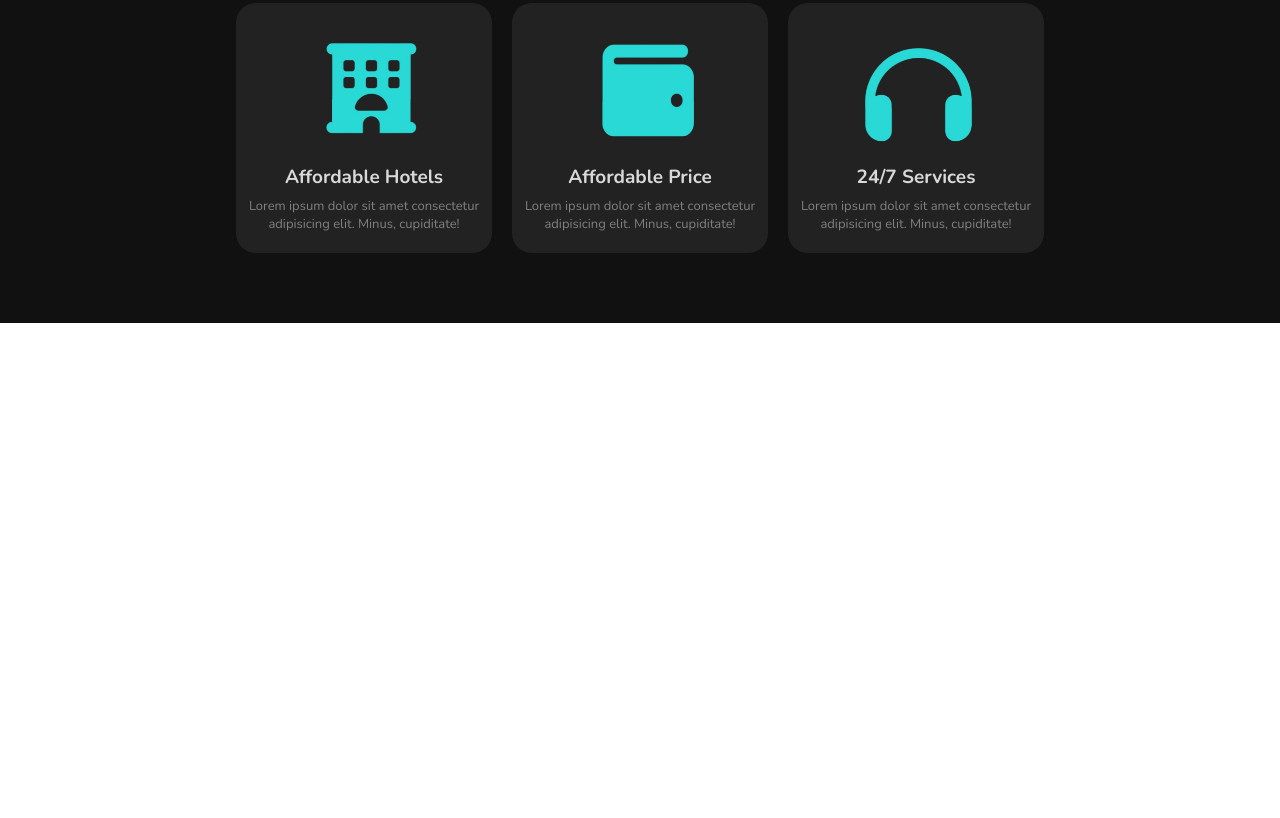
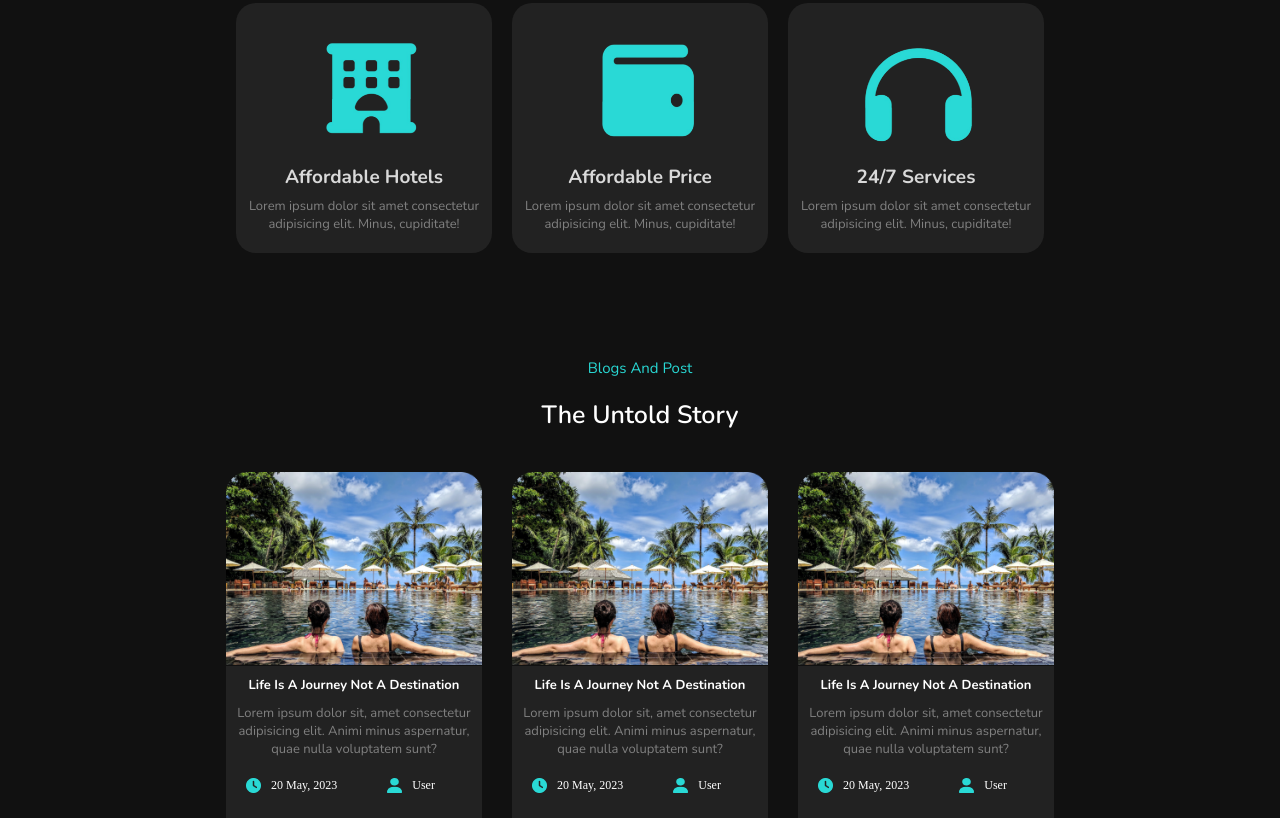
Before and after one commit to victoriauretadev/Abc-Turismo, a plain HTML site: page index.html in a window 1280 px wide. Shown: the part 1923-2741 px from the top of the page. Before the commit the page ends 2246 px from the top, so only its background shows below. Drawn offline with nearby package versions, Linux system fonts and the light colour scheme.

Commit message:
agregando blogs

```diff
--- a/index.html
+++ b/index.html
@@ -199,6 +199,81 @@
 
         </div>
       </section>
+
+      <section class="blogs">
+        <div class="blogs-text">
+        <h5>Blogs And Post</h5>
+        <h2>The Untold Story</h2>
+        </div>
+
+      </section>
+
+      <section class="blogs-caja">
+        <div class="caja-blogs-1">
+          <img class="img-playa" src="./assets/img-playa.png">
+          <div class="texto-blog">
+            <h3>Life Is A Journey Not A Destination</h3>
+            <p>Lorem ipsum dolor sit, amet consectetur adipisicing elit. Animi minus aspernatur, quae nulla voluptatem sunt?</p>
+
+
+          <div class="caja-vectores">
+            <div class="vector-1">
+              <img src="./assets/Vector-reloj.png">
+              <h4>20 May, 2023</h4>
+            </div>
+            <div class="vector-2">
+              <img src="./assets/Vector-persona.png">
+              <h4>User</h4>
+            </div>
+          </div>
+        </div>
+      </div>
+
+
+        <div class="caja-blogs-2">
+          <img class="img-playa" src="./assets/img-playa.png">
+          <div class="texto-blog">
+            <h3>Life Is A Journey Not A Destination</h3>
+            <p>Lorem ipsum dolor sit, amet consectetur adipisicing elit. Animi minus aspernatur, quae nulla voluptatem sunt?</p>
+
+
+          <div class="caja-vectores">
+            <div class="vector-1">
+              <img src="./assets/Vector-reloj.png">
+              <h4>20 May, 2023</h4>
+            </div>
+            <div class="vector-2">
+              <img src="./assets/Vector-persona.png">
+              <h4>User</h4>
+            </div>
+          </div>
+        </div>
+      </div>
+
+
+        <div class="caja-blogs-3">
+          <img class="img-playa" src="./assets/img-playa.png">
+          <div class="texto-blog">
+            <h3>Life Is A Journey Not A Destination</h3>
+            <p>Lorem ipsum dolor sit, amet consectetur adipisicing elit. Animi minus aspernatur, quae nulla voluptatem sunt?</p>
+
+
+          <div class="caja-vectores">
+            <div class="vector-1">
+              <img src="./assets/Vector-reloj.png">
+              <h4>20 May, 2023</h4>
+            </div>
+            <div class="vector-2">
+              <img src="./assets/Vector-persona.png">
+              <h4>User</h4>
+            </div>
+          </div>
+        </div>
+      </div>
+
+
+      </section>
+
     </main>
   </body>
 </html>
--- a/styles.css
+++ b/styles.css
@@ -747,3 +747,121 @@ header {
   justify-content: center;
   align-items: center;
 }
+
+/* BLOGS */
+
+.blogs {
+  background-color: var(--formulario);
+  width: 100%;
+}
+
+.blogs-text {
+  display: flex;
+  flex-direction: column;
+  align-items: center;
+  width: 100%;
+  gap: 10px;
+  font-family: "Nunito", sans-serif;
+  padding-top: 35px;
+  padding-bottom: 30px;
+}
+
+.blogs-text h5 {
+  color: var(--button-nav);
+  font-size: 15px;
+  font-weight: 400;
+}
+
+.blogs-text h2 {
+  color: var(--nav-logo);
+  font-size: 25px;
+  font-weight: 600;
+  padding: 10px;
+}
+
+.blogs-caja {
+  background-color: var(--formulario);
+  display: flex;
+  flex-direction: row;
+  justify-content: center;
+  align-content: center;
+  gap: 30px;
+  /* padding-left: 70px; */
+}
+
+.caja-blogs-1 {
+  /* background-color: violet; */
+  width: 20%;
+}
+
+.caja-blogs-2 {
+  /* background-color: burlywood; */
+  width: 20%;
+}
+
+.caja-blogs-3 {
+  /* background-color: chocolate; */
+  width: 20%;
+}
+
+.img-playa {
+  width: 100%;
+}
+
+.texto-blog {
+  background-color: var(--header-nav);
+  margin-top: -3px;
+  padding-bottom: 25px;
+}
+
+.texto-blog h3 {
+  color: var(--nav-logo);
+  font-family: "Nunito", sans-serif;
+  font-size: 13px;
+  font-weight: 700;
+  display: flex;
+  justify-content: center;
+  padding-top: 10px;
+}
+
+.texto-blog p {
+  color: var(--nature);
+  font-family: "Nunito", sans-serif;
+  font-size: 13px;
+  font-weight: 400;
+  text-align: center;
+  padding-top: 10px;
+}
+
+.caja-vectores {
+  display: flex;
+  gap: 30px;
+}
+
+.vector-1 {
+  display: flex;
+  flex-direction: row;
+  gap: 10px;
+  padding-top: 20px;
+  margin-left:20px;
+}
+
+.vector-1 h4 {
+  color: var(--nav-logo);
+  font-size: 12px;
+  font-weight: 200;
+}
+
+.vector-2 h4 {
+  color: var(--nav-logo);
+  font-weight: 200;
+  font-size: 12px;
+}
+
+.vector-2 {
+  display: flex;
+  flex-direction: row;
+  gap: 10px;
+  padding-top: 20px;
+  margin-left:20px;
+}
```
Also changed, not shown: assets/Vector-persona.png (added), assets/Vector-reloj.png (added), assets/img-playa.png (added).
